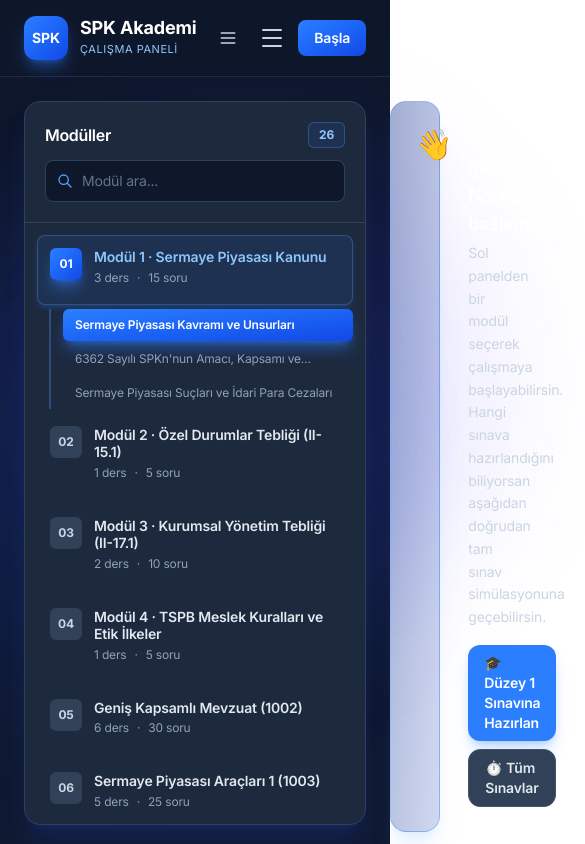
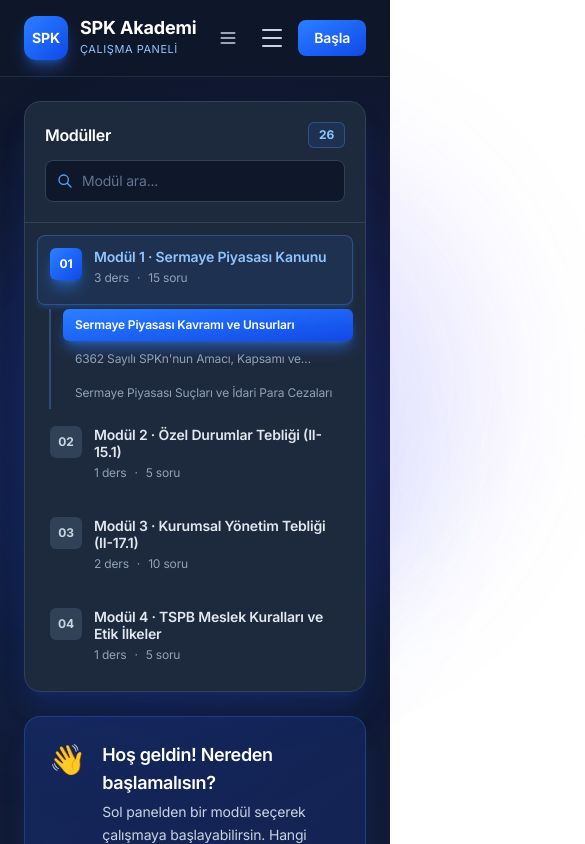
Before and after one commit to alihaydartulek/spk-akademi, a Next.js app: page /dashboard in a window 390 px wide. Shown: the top 844 px of the page, 585 px wide, since content can reach past the window. Built offline with nearby package versions, Linux system fonts and the light colour scheme.

Commit message:
fix: mobil dashboard sidebar - ders secilince kapaniyor, flex-col layout

```diff
--- a/app/dashboard/page.tsx
+++ b/app/dashboard/page.tsx
@@ -74,10 +74,10 @@ export default function DashboardPage() {
         }
       />
 
-      <div className="relative max-w-[1600px] mx-auto flex gap-6 p-6">
+      <div className="relative max-w-[1600px] mx-auto flex flex-col lg:flex-row gap-6 p-6">
         {/* SIDEBAR */}
         <aside className={`${sidebarAcik ? "block" : "hidden"} lg:block w-full lg:w-80 flex-shrink-0`}>
-          <div className="bg-slate-800 rounded-2xl border border-slate-700 shadow-xl shadow-blue-900/30 sticky top-24 max-h-[calc(100vh-120px)] flex flex-col overflow-hidden">
+          <div className="bg-slate-800 rounded-2xl border border-slate-700 shadow-xl shadow-blue-900/30 lg:sticky lg:top-24 max-h-[70vh] lg:max-h-[calc(100vh-120px)] flex flex-col overflow-hidden">
             <div className="p-5 border-b border-slate-700">
               <div className="flex items-center justify-between mb-3">
                 <h2 className="font-bold text-white tracking-tight">Modüller</h2>
@@ -110,6 +110,7 @@ export default function DashboardPage() {
                         onClick={() => {
                           setSecilenModulId(modul.id);
                           setSecilenDersId(modul.lessons[0]?.id || "");
+                          // Mobilden modül seçilince ders listesi açılsın ama içerik için kapanmasın
                         }}
                         className={`w-full text-left p-3 rounded-lg transition-all ${
                           acikMi
@@ -154,7 +155,11 @@ export default function DashboardPage() {
                             return (
                               <button
                                 key={ders.id}
-                                onClick={() => setSecilenDersId(ders.id)}
+                                onClick={() => {
+                                  setSecilenDersId(ders.id);
+                                  // Mobilden ders seçilince sidebar'ı kapat, içerik görünsün
+                                  if (window.innerWidth < 1024) setSidebarAcik(false);
+                                }}
                                 className={`w-full text-left px-3 py-2 rounded-md text-xs transition-all flex items-center gap-2 ${
                                   dersSecili
                                     ? "bg-gradient-to-br from-blue-500 to-blue-700 text-white font-semibold shadow-lg shadow-blue-500/50"
```
